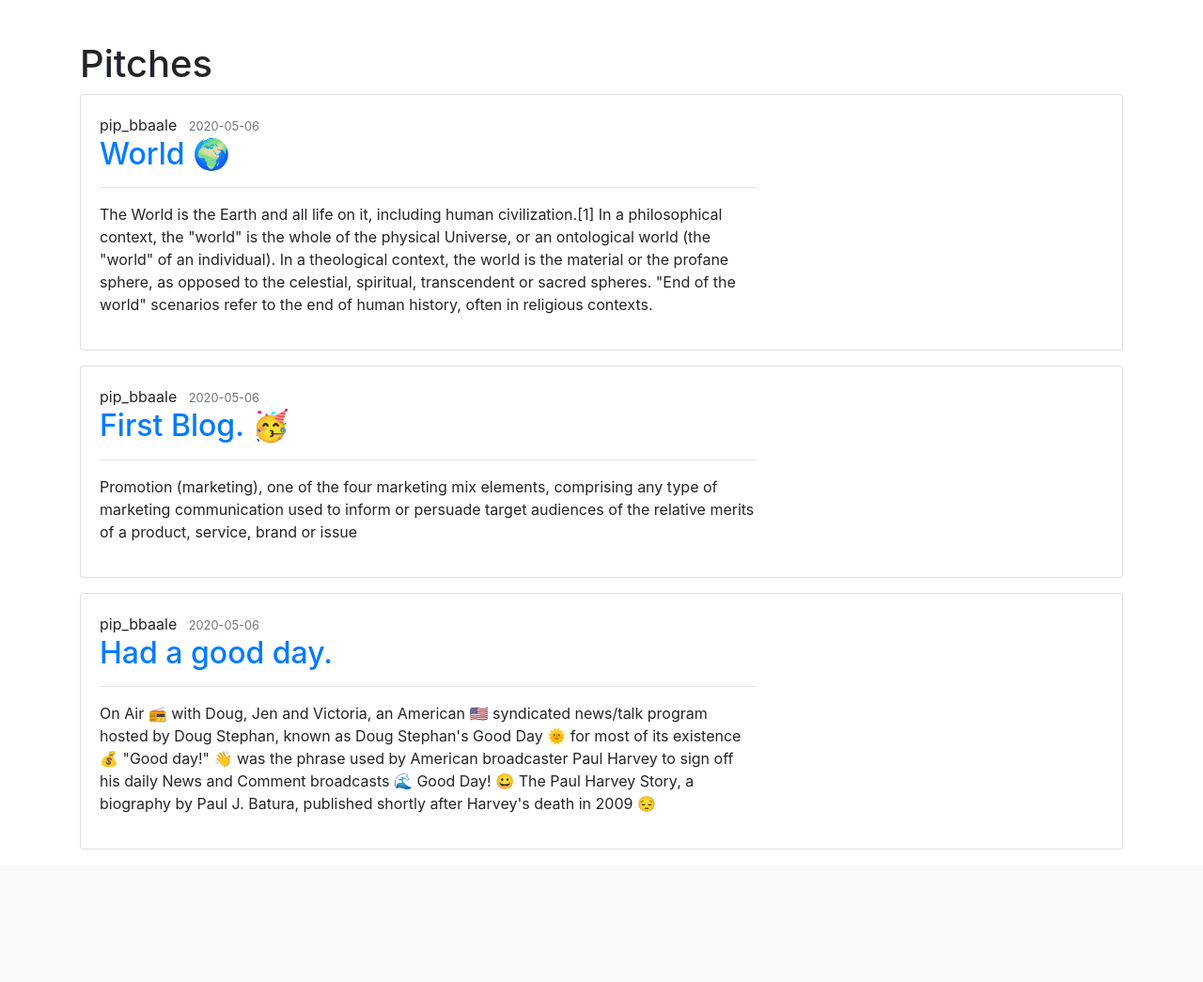
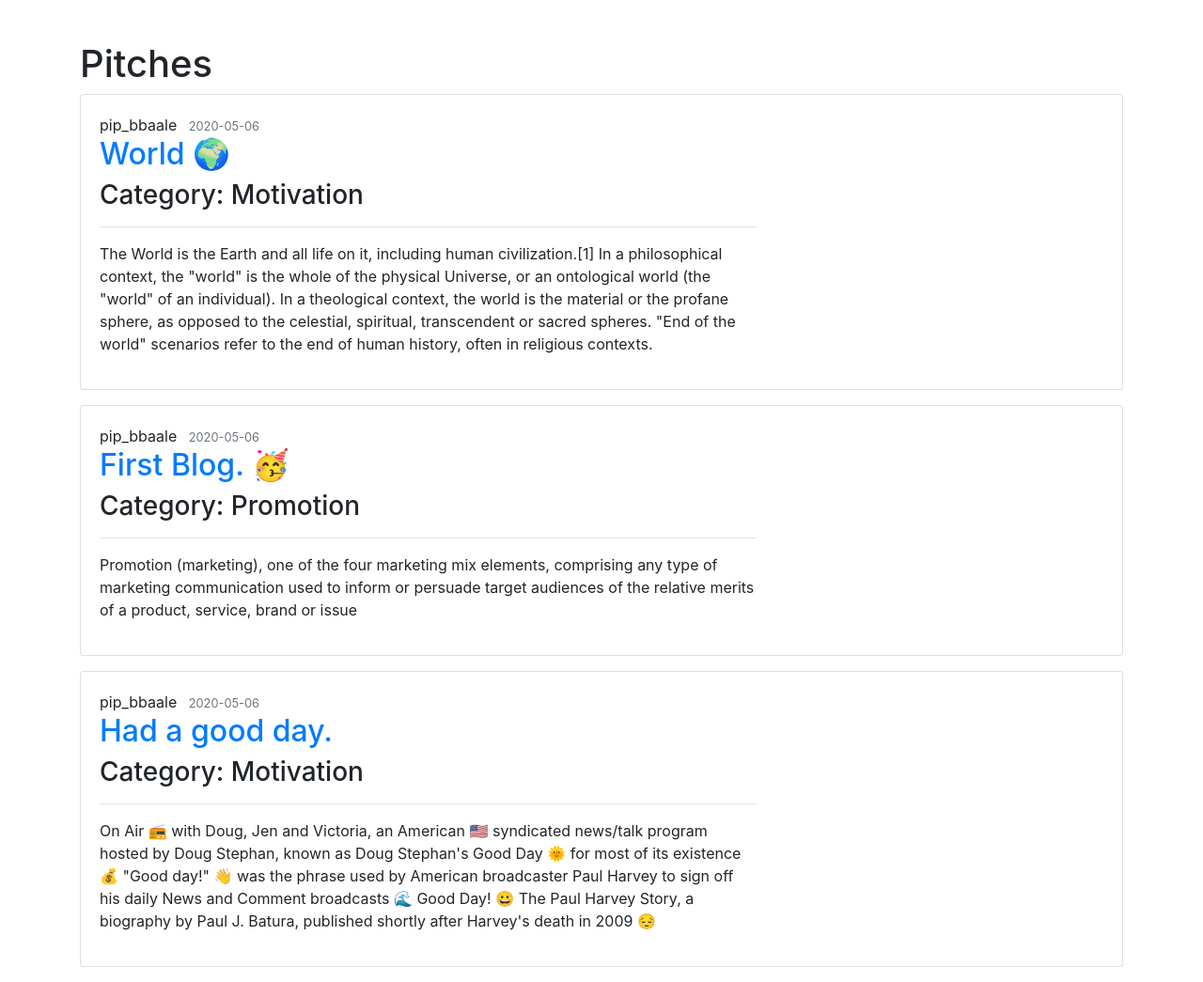
Before and after one commit to philip-bbaale/PitchPip, a Flask app: page /account/scrupycoco in a window 1280 px wide. Shown: the part 332-1377 px from the top of the page at 94% size. Before the commit the page ends 1236 px from the top, so only its background shows below. Run offline with Flask 2, Linux system fonts and the light colour scheme; a user stored in the database is signed in; data comes from the database, SQL or seed files in the repository; some libraries are stand-ins or nearby versions.

Commit message:
changing accounl layout

```diff
--- a/Pitching/templates/account.html
+++ b/Pitching/templates/account.html
@@ -53,6 +53,7 @@
             <span class="mr-2 card-title" href="#">{{ post.author.username }}</span>
             <small class="text-muted">{{ post.date_posted.strftime('%Y-%m-%d') }}</small>
             <h2><a class="article-title text-primary" href="{{ url_for('post', post_id=post.id) }}">{{ post.title }}</a></h2>
+            <h3 class="article-title">Category: {{ post.category }}</h3>
             <hr>
             <p class="article-content">{{ post.content }}</p>
         </div>
```
